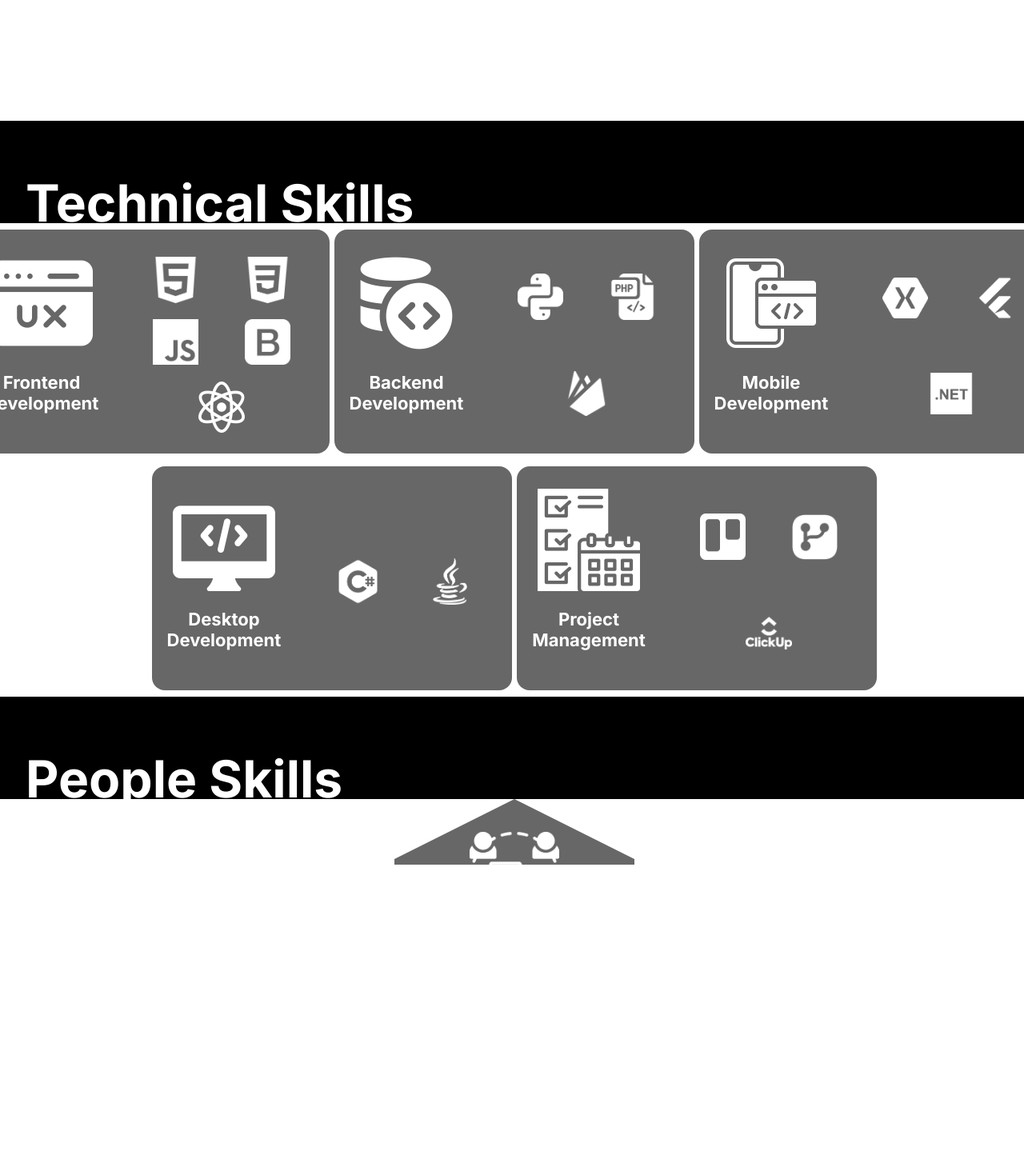
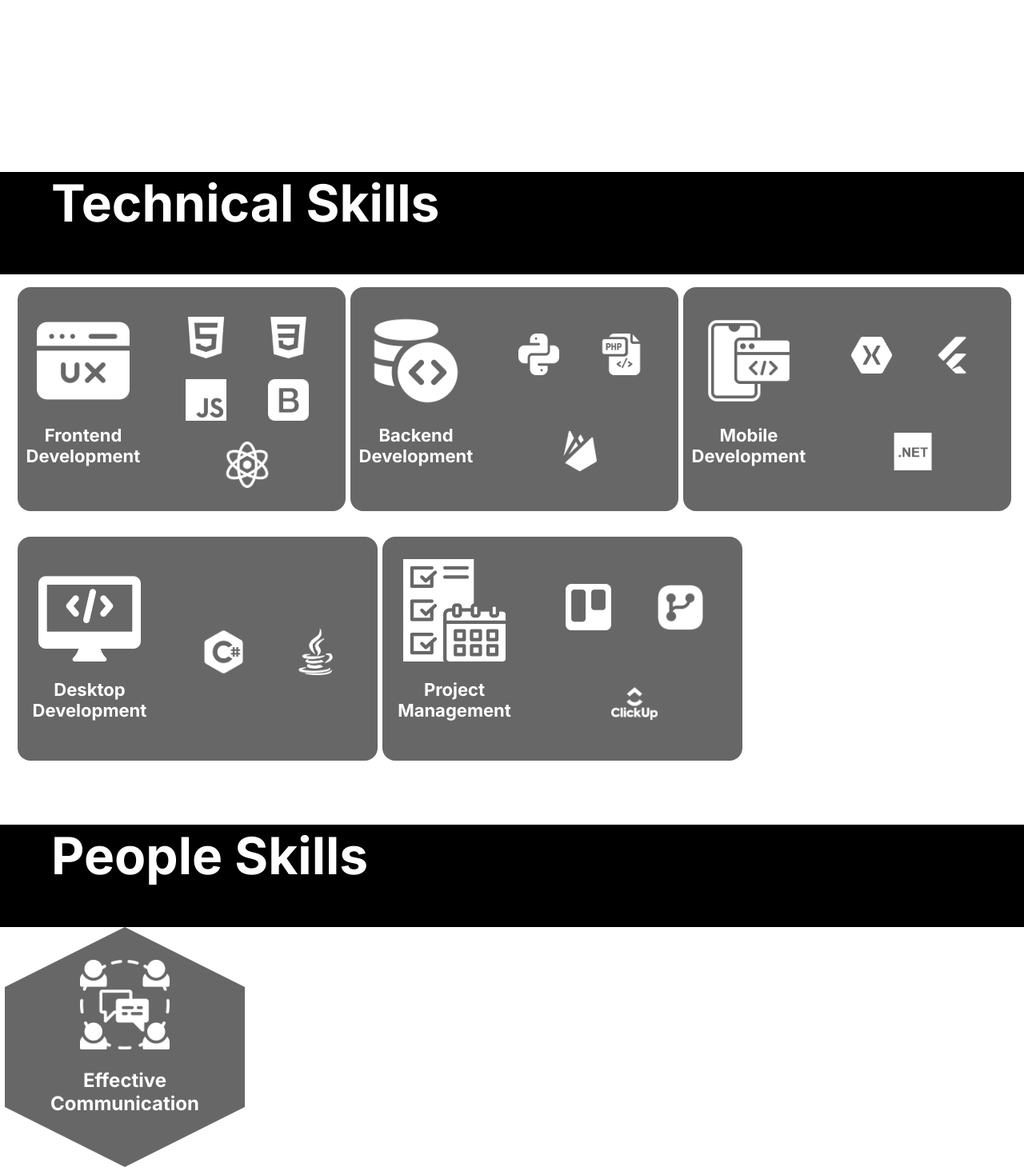
Before and after one commit to ravenbarajas/personalPortfolio, a React (Create React App) app: page /aboutme in a window 1280 px wide. Shown: the part 1709-3168 px from the top of the page at 80% size. Before the commit the page ends 2790 px from the top, so only its background shows below. Built offline with nearby package versions, Linux system fonts and the light colour scheme.

Commit message:
Revised Skills Design

```diff
--- a/src/pages/AboutMe.css
+++ b/src/pages/AboutMe.css
@@ -4,11 +4,10 @@
   opacity: 100%;
   flex-direction: column;
 }
-
 .aboutme-heading {
   width: 100%;
   height: 8rem;
-  background-color: #ffffff;
+  background-color: #000000;
   align-items: center;
   justify-content: start;
   padding-left: 4rem;
@@ -16,7 +15,7 @@
 
 .aboutme-heading p{
   width: 100%;
-  color: #000000;
+  color: #ffffff;
   font-size: 64px;
   font-weight: 900;
   font-family: 'Inter', sans-serif;
--- a/src/pages/Skills.css
+++ b/src/pages/Skills.css
@@ -1,18 +1,13 @@
 @import url('https://fonts.googleapis.com/css?family=Inter:400,700&display=swap');
 
 .skills-container {
-  width: 100%;
-  height: 930px;
   display: flex;
-  justify-content: start;
-  align-items: center;
-  position: relative;
-  background-color: transparent;
-  padding: 0;
-  background-color: #ffffff;
+  opacity: 100%;
   flex-direction: column;
 }
-
+.technical-skill-col, .soft-skill-col {
+  width: 50%;
+}
 .soft-skills-section {
   display: flex;
   flex-direction: row; /* Updated to row */
@@ -20,11 +15,15 @@
 }
 .technical-skills-section {
   display: flex;
+  flex-direction: column; /* Updated to row */
+  height: 100%;
+}
+.technical-skills-row {
+  display: flex;
   flex-direction: row; /* Updated to row */
   height: 100%;
-  padding: .5rem;
+  padding: 1rem;
 }
-
 .soft-skill {
   width: 300px;
   height: 300px; /* Adjusted height to fit hexagon */
@@ -49,7 +48,7 @@
   height: 8rem;
   background-color: #000000;
   align-items: center;
-  justify-content: start;
+  justify-content: center;
   padding-left: 4rem;
 }
 
@@ -60,7 +59,7 @@
   font-weight: 900;
   font-family: 'Inter', sans-serif;
   align-items: center;
-  justify-content: start;
+  justify-content: center;
 }
 .soft-skill-heading {
   width: 100%;
--- a/src/pages/Skills.js
+++ b/src/pages/Skills.js
@@ -58,11 +58,12 @@ function Skills() {
   return (
     <div className="skills-container">
 
+      <div className='technical-skill-column'>
         <div className="technical-skill-heading">
           <p>Technical Skills</p>
         </div>
         <div className="technical-skills-section">
-
+          <div className='technical-skills-row'>
             <div className="technical-skill">
               <div className='tech-skill-logo'>
                 <img src={frontendDev}/>
@@ -98,10 +99,9 @@ function Skills() {
                 <div className="centered-item"><img src={dotnetTech} alt="dotnetTech" /></div>
               </div>
             </div>
+          </div>
 
-      </div>
-      <div className="technical-skills-section">
-
+          <div className='technical-skills-row'>
             <div className="technical-skill">
               <div className='tech-skill-logo'>
                 <img src={desktopDev}/>
@@ -123,23 +123,24 @@ function Skills() {
                 <div className="grid-item"><img src={clickupTech} alt="clickupTech" /></div>
               </div>
             </div>
-
+          </div>
+        </div>
       </div>
 
+      <div className='soft-skill-column'>
         <div className="soft-skill-heading">
           <p>People Skills</p>
         </div>
         <div className="soft-skills-section">
-
           <div className="soft-skill">
             <div className="soft-skill-logo">
               <img src={effectivecommSoft}/>
               <p>Effective Communication</p>
             </div>
           </div>
+        </div>
+      </div>
 
-
-      </div>
       </div>
   );
 }
```
Lines whose indentation alone changed are shown as unchanged.
